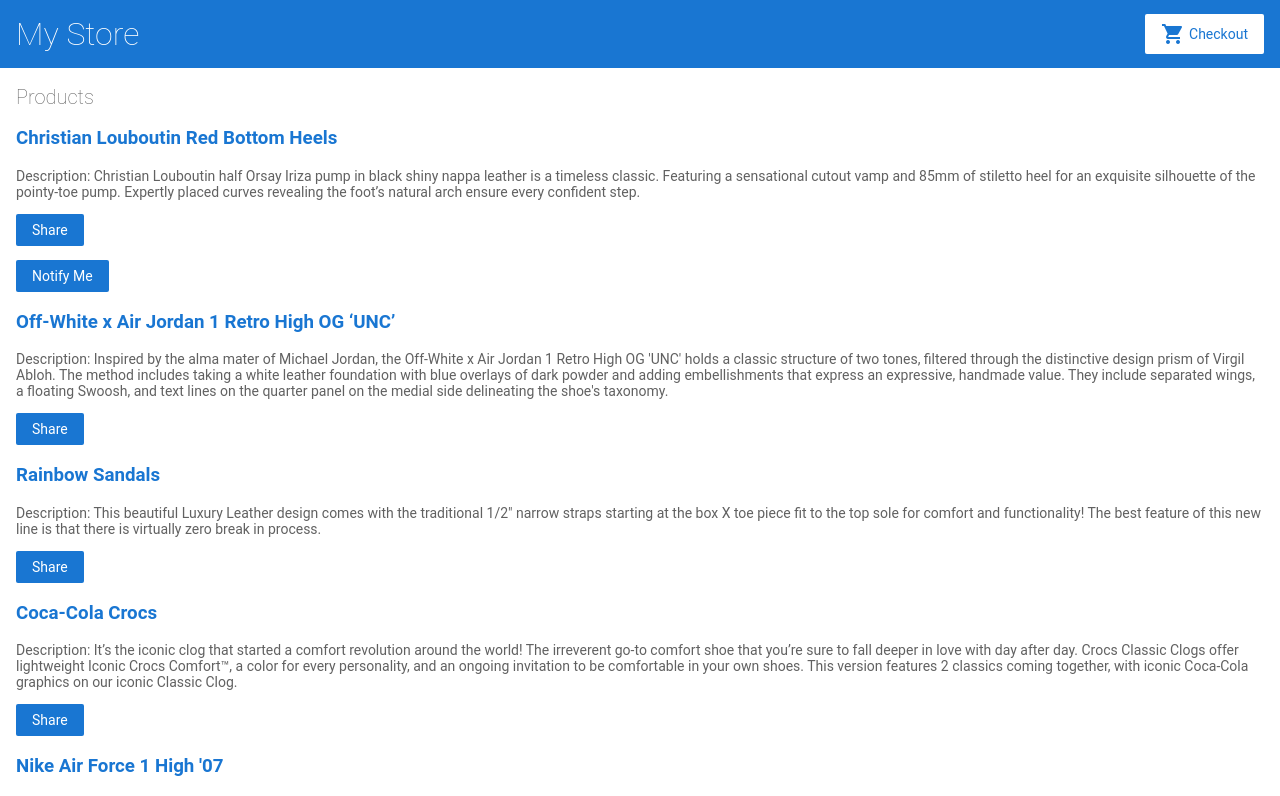
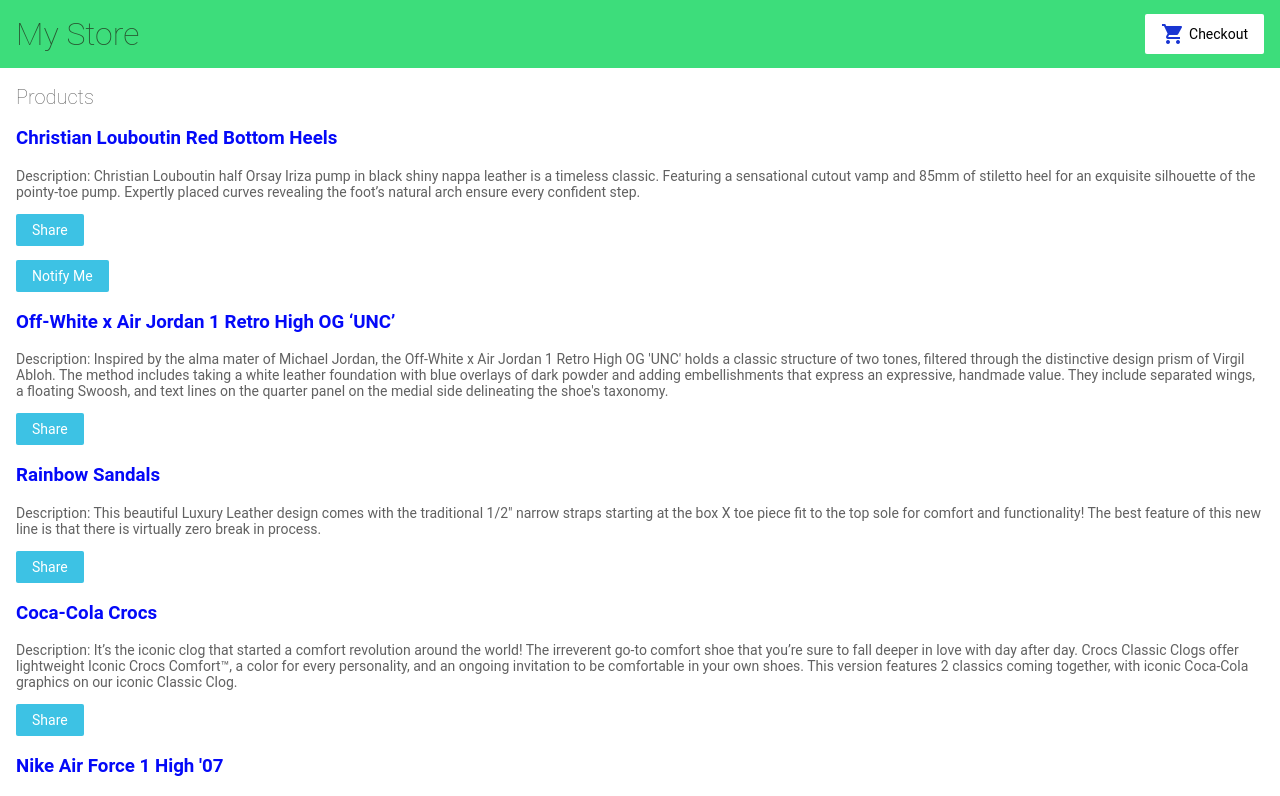
Before and after one commit to emclau18/2053finalProject, an Angular app: page / in a window 1280 px wide. Shown: the top 796 px of the page. Built offline with nearby package versions, Linux system fonts and the light colour scheme.

Commit message:
1 file modified

```diff
--- a/src/styles.css
+++ b/src/styles.css
@@ -25,10 +25,12 @@
 
 h1 {
   font-size: 32px;
+  font-weight: bold;
 }
 
 h2 {
   font-size: 20px;
+  font-weight: bold;
 }
 
 h1, h2 {
@@ -43,7 +45,7 @@
 
 a {
   cursor: pointer;
-  color: #1976d2;
+  color: #0409f8;
   text-decoration: none;
 }
 
@@ -77,7 +79,7 @@
   border-radius: 2px;
   font-size: 14px;
   cursor: pointer;
-  background-color: #1976d2;
+  background-color: #3dc2e4;
   color: white;
   border: none;
 }
@@ -96,11 +98,11 @@
 
 .fancy-button {
   background-color: white;
-  color: #1976d2;
+  color: #000000;
 }
 
 .fancy-button i.material-icons {
-  color: #1976d2;
+  color: #1935d2;
   padding-right: 4px;
 }
 
@@ -109,7 +111,7 @@
 app-top-bar {
   width: 100%;
   height: 68px;
-  background-color: #1976d2;
+  background-color: #3ddd7b;
   padding: 16px;
   display: flex;
   flex-direction: row;
@@ -118,7 +120,7 @@
 }
 
 app-top-bar h1 {
-  color: white;
+  color: rgba(39, 77, 44, 0.952);
   margin: 0;
 }
 
@@ -134,7 +136,7 @@
   padding: 16px 32px;
   margin-bottom: 8px;
   border-radius: 2px;
-  background-color: #EEEEEE;
+  background-color: #fcfafa;
 }
 
 
```
